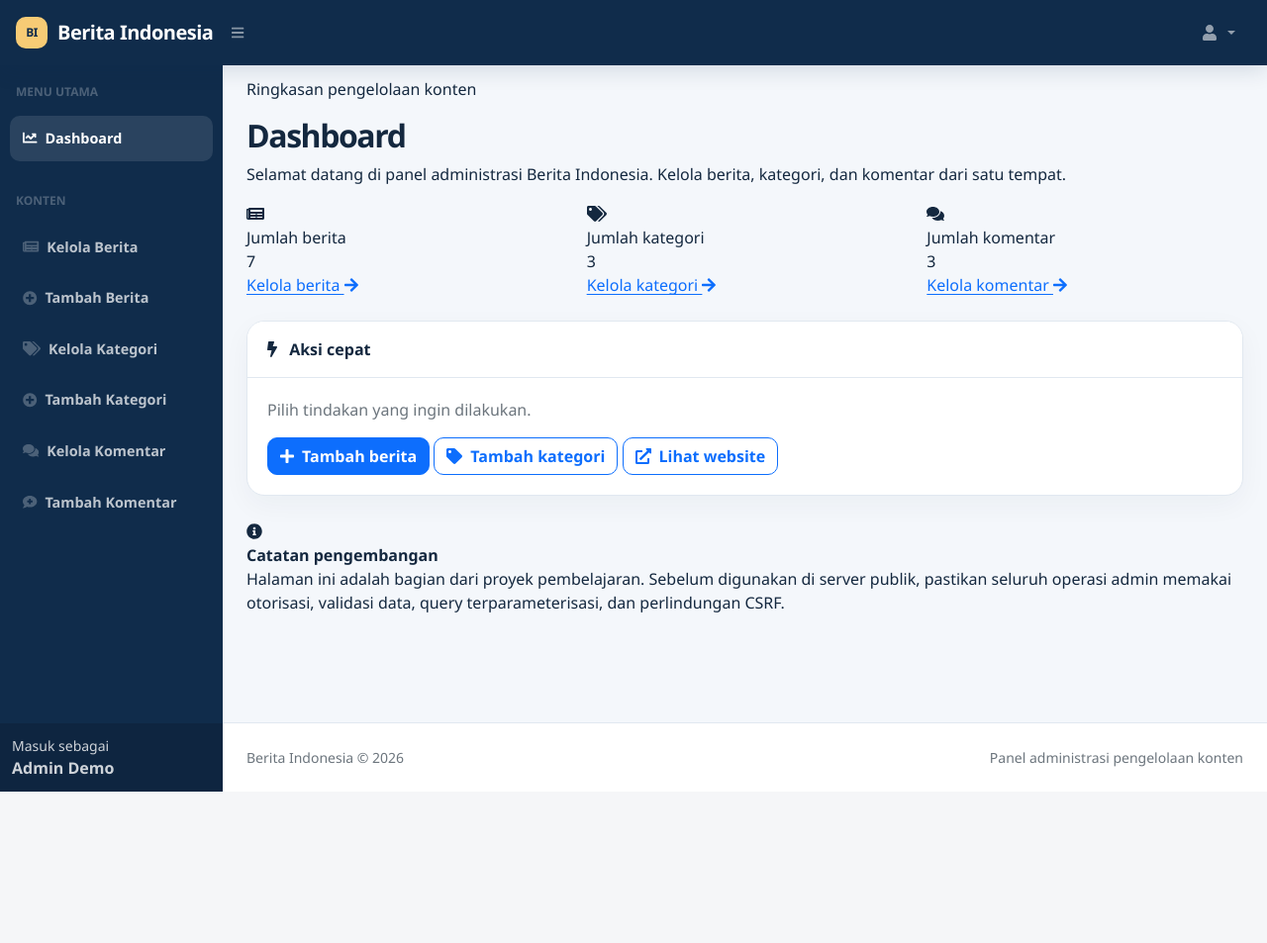
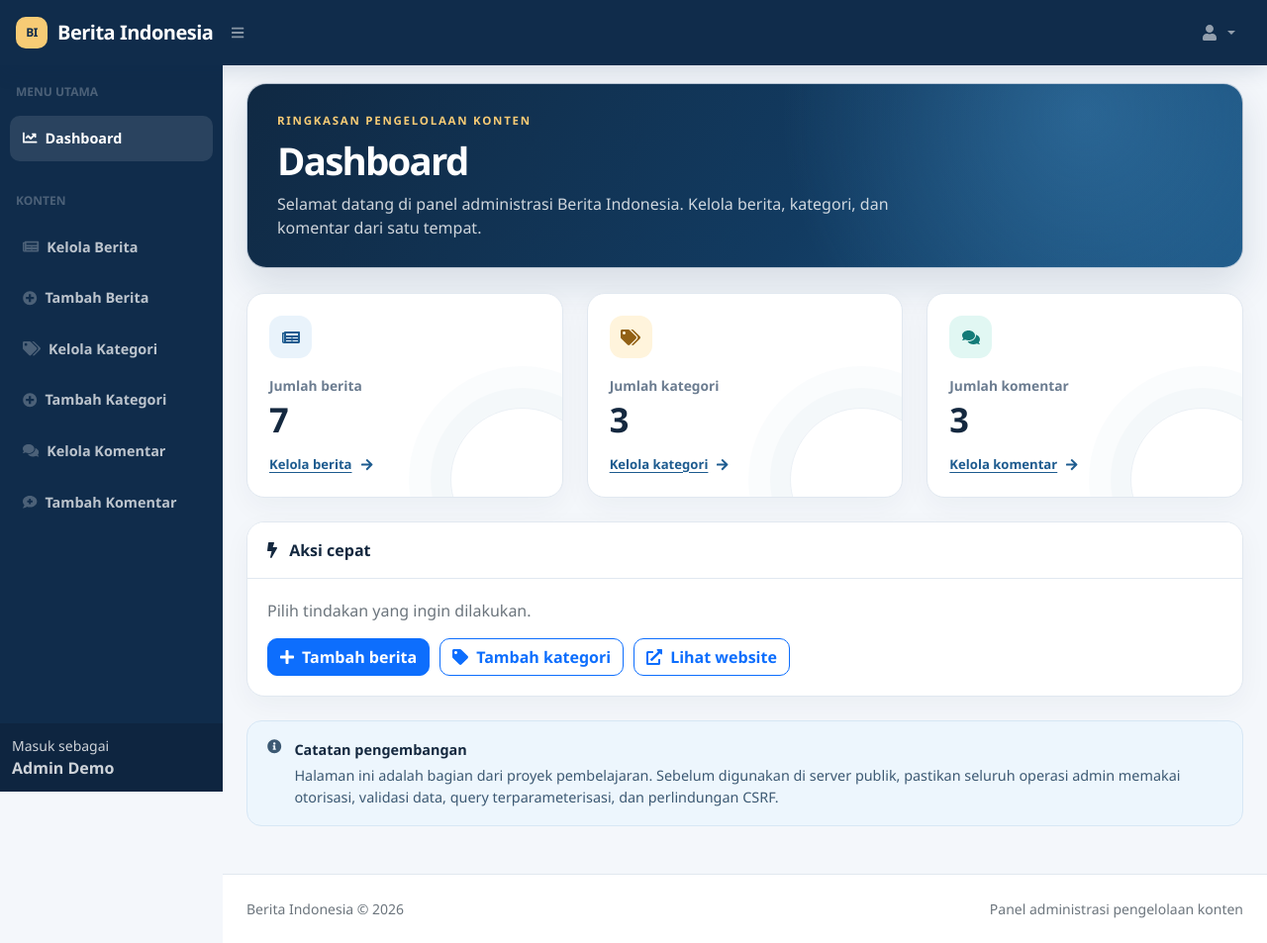
Before and after one commit to AchmadRifkyMeishandy/Web-Berita, a PHP site: page /admin/index.php in a window 1280 px wide. Shown: the whole page at 99% size. Before the commit the page ends 800 px from the top, so only its background shows below. Run offline with PHP 8.4, Linux system fonts and the light colour scheme; a user stored in the database is signed in; data comes from the database, SQL or seed files in the repository; some libraries are stand-ins or nearby versions.

Commit message:
style: polish admin dashboard metrics and quick actions

```diff
--- a/admin/css/news-admin-modern.css
+++ b/admin/css/news-admin-modern.css
@@ -202,3 +202,164 @@ body.sb-nav-fixed {
     font-size: .82rem;
   }
 }
+
+
+.admin-welcome {
+  margin: 6px 0 25px;
+  padding: 28px 30px;
+  border: 1px solid rgba(225, 232, 240, .8);
+  border-radius: 20px;
+  color: #fff;
+  background:
+    radial-gradient(circle at 84% 16%, rgba(69, 143, 196, .42), transparent 19rem),
+    linear-gradient(125deg, #102943 0%, #123b61 58%, #1c5684 100%);
+  box-shadow: 0 17px 38px rgba(16, 44, 75, .13);
+}
+
+.admin-welcome__eyebrow {
+  margin: 0 0 9px;
+  color: #f7cb75;
+  font-size: .72rem;
+  font-weight: 800;
+  letter-spacing: .15em;
+  text-transform: uppercase;
+}
+
+.admin-welcome h1 {
+  margin: 0 0 9px;
+  color: #fff !important;
+  font-size: clamp(1.8rem, 3vw, 2.5rem) !important;
+}
+
+.admin-welcome p:last-child {
+  max-width: 650px;
+  margin: 0;
+  color: rgba(255,255,255,.8);
+}
+
+.admin-stat {
+  position: relative;
+  min-height: 205px;
+  overflow: hidden;
+  padding: 22px;
+  border: 1px solid var(--admin-line);
+  border-radius: 18px;
+  background: #fff;
+  box-shadow: 0 9px 28px rgba(15, 43, 73, .045);
+}
+
+.admin-stat::after {
+  position: absolute;
+  right: -32px;
+  bottom: -55px;
+  width: 145px;
+  height: 145px;
+  border: 1px solid rgba(29, 91, 143, .09);
+  border-radius: 50%;
+  content: "";
+  box-shadow: 0 0 0 20px rgba(29, 91, 143, .025), 0 0 0 42px rgba(29, 91, 143, .02);
+  pointer-events: none;
+}
+
+.admin-stat__icon {
+  display: grid;
+  width: 43px;
+  height: 43px;
+  margin-bottom: 18px;
+  place-items: center;
+  border-radius: 13px;
+  color: var(--admin-blue);
+  background: #e9f3fb;
+}
+
+.admin-stat--gold .admin-stat__icon {
+  color: #926115;
+  background: #fff4dc;
+}
+
+.admin-stat--teal .admin-stat__icon {
+  color: #137b78;
+  background: #e1f7f3;
+}
+
+.admin-stat__label {
+  margin-bottom: 3px;
+  color: var(--admin-muted);
+  font-size: .86rem;
+  font-weight: 700;
+}
+
+.admin-stat__value {
+  margin-bottom: 12px;
+  color: var(--admin-ink);
+  font-size: 2.15rem;
+  font-weight: 850;
+  letter-spacing: -.06em;
+  line-height: 1.15;
+}
+
+.admin-stat a {
+  display: inline-flex;
+  align-items: center;
+  gap: 9px;
+  color: var(--admin-blue);
+  font-size: .82rem;
+  font-weight: 800;
+}
+
+.admin-stat a i {
+  transition: transform 150ms ease;
+}
+
+.admin-stat a:hover i {
+  transform: translateX(3px);
+}
+
+.admin-quick-actions {
+  display: flex;
+  flex-wrap: wrap;
+  gap: 10px;
+}
+
+.admin-note {
+  display: flex;
+  align-items: flex-start;
+  gap: 13px;
+  margin-bottom: 20px;
+  padding: 18px 20px;
+  border: 1px solid #d7e7f5;
+  border-radius: 15px;
+  color: #3c5973;
+  background: #edf6fd;
+  font-size: .9rem;
+}
+
+.admin-note > i {
+  margin-top: 3px;
+  color: var(--admin-blue);
+}
+
+.admin-note strong {
+  display: block;
+  margin-bottom: 5px;
+  color: var(--admin-ink);
+}
+
+@media (max-width: 575.98px) {
+  .admin-welcome {
+    padding: 23px 20px;
+  }
+
+  .admin-stat {
+    min-height: 180px;
+  }
+
+  .admin-quick-actions {
+    align-items: stretch;
+    flex-direction: column;
+  }
+
+  .admin-quick-actions .btn {
+    width: 100%;
+  }
+}
```
